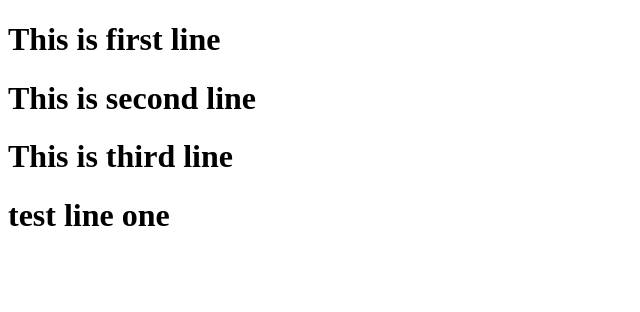
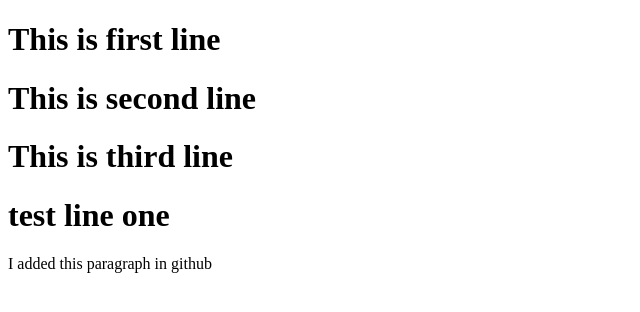
Before and after one commit to avngbalaji/firstproject, a plain HTML site: page htmlDay4/index.html in a window 1280 px wide. Shown: the whole page, without its empty margins (0-640 px from the left). Drawn offline with Linux system fonts and the light colour scheme.

Commit message:
Update index.html

```diff
--- a/htmlDay4/index.html
+++ b/htmlDay4/index.html
@@ -13,5 +13,6 @@
 
     <!-- below lines are test branch -->
     <h1>test line one</h1>
+    <p>I added this paragraph in github</p>
 </body>
 </html>
```
